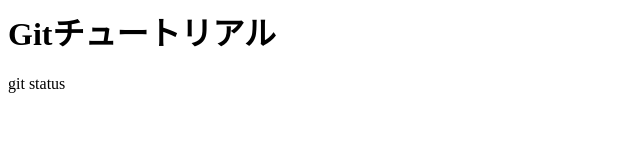
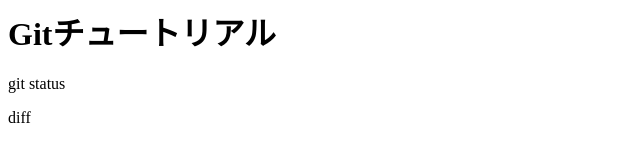
Before and after one commit to eiji-sugahara/git_tutorial, a plain HTML site: page index.html in a window 1280 px wide. Shown: the full height of the page, 0-640 px from the left. Drawn offline with Linux system fonts and the light colour scheme.

```diff
--- a/index.html
+++ b/index.html
@@ -1,3 +1,3 @@
 <h1>Gitチュートリアル</h1>
 <p>git status</p>
-<git diff</p>
+<p>diff</p>
```
Also changed, not shown: 1 other file.
